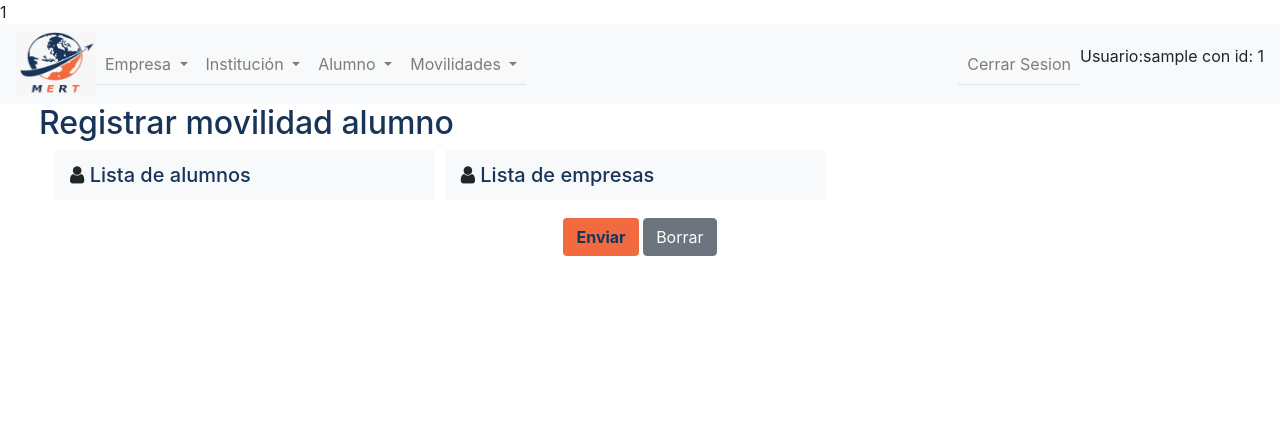
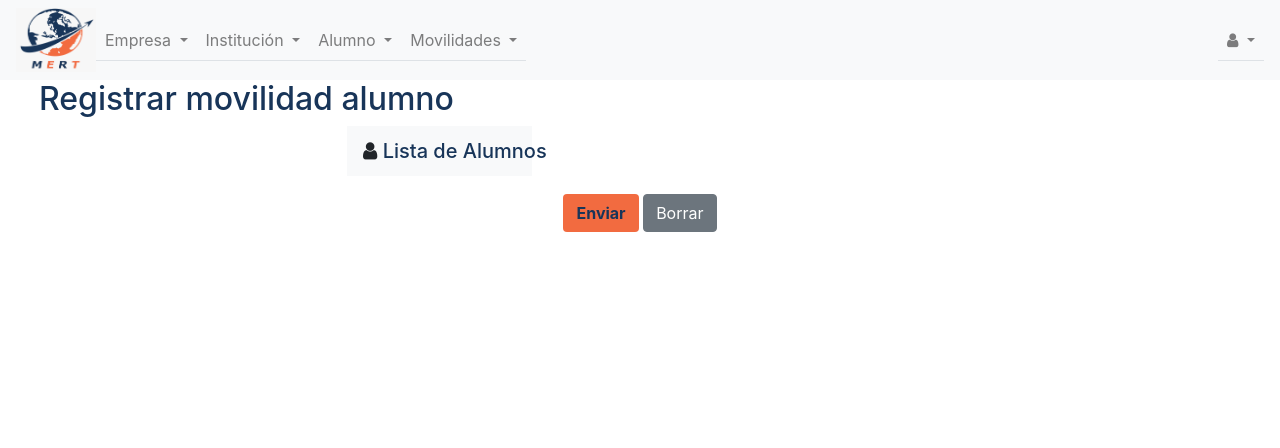
Before and after one commit to CocheAmarillo/ProyectoDWCS, a PHP site: page /movilidades.php?tipo=1 in a window 1280 px wide. Shown: the top 448 px of the page. Run offline with PHP 8.4, Linux system fonts and the light colour scheme; the visitor is signed in with stand-in values (Sample User, id 1).

Commit message:
estilo movilidades y enlace usuario cabecera

```diff
--- a/vista/cabecera.php
+++ b/vista/cabecera.php
@@ -82,8 +82,16 @@ if (comprobar_sesion()) {
             <?php
             if ($registrado == true) { ?>
                 <ul class="navbar-nav mr-auto nav-tabs">
-                    <li class="nav-item">
-                        <a class="nav-link" onclick="confirmLogOut()" href="#">Cerrar Sesion</a>
+                    <li class="nav-item dropdown">
+                        <a class="nav-link dropdown-toggle" href="#" id="navbarDropdown" role="button" data-toggle="dropdown" aria-haspopup="true" aria-expanded="false">
+                            <i class="fa fa-user"></i>
+                        </a>
+                        <div class="dropdown-menu dropdown-menu-right">
+                            <a class="dropdown-item text-center" onclick="usuario()"><?php echo $_SESSION['usuario'] ?></a>
+                            <a class="nav-link text-center" onclick="editarPerfil()" href="#">Editar Perfil</a>
+                            <a class="nav-link text-center" onclick="confirmLogOut()" href="#">Cerrar Sesion</a>
+                        </div>
+
                     </li>
                 </ul>
 
@@ -96,13 +104,6 @@ if (comprobar_sesion()) {
             <?php } ?>
         </div>
 
-        <?php if ($registrado == true) { ?>
-            <form class="form-inline my-2 my-lg-0">
-
-                <p>Usuario:<?php echo $_SESSION['usuario'] . " con id: " . $_SESSION['id_socio']; ?> </p>
-
-            </form>
-        <?php } ?>
 
     </div>
 </nav>
--- a/vista/movilidades.php
+++ b/vista/movilidades.php
@@ -13,9 +13,7 @@ if (!comprobar_sesion()) {
 }
 
 if ($_SERVER["REQUEST_METHOD"] == "GET") {
-    $tipo=$_GET['tipo'];
-    echo $tipo;
-
+    $tipo = $_GET['tipo'];
 }
 ?>
 
@@ -54,26 +52,53 @@ if ($_SERVER["REQUEST_METHOD"] == "GET") {
 
 
                 <div class="form-row text-center container-fluid">
-                    <div id="titulo2" class="col-md-4">
+                    <div class="col-sm-3"></div>
+
+                    <div id="titulo2" class="col-md-2">
                         <h3>
                             <nav class="navbar navbar-light bg-light ">
                                 <a class="navbar-brand">
                                     <i class="fa fa-user"></i>
-                                    <span id="info">Lista de alumnos</span>
+                                    <span id="info">Lista de Alumnos</span>
                                 </a>
                             </nav>
                         </h3>
                     </div>
+                    <div class="col-sm-2"></div>
+
+                    <?php
+                    if ($tipo == "empresa") {
+                    ?>
+                        <div id="titulo2" class="col-md-4">
+                            <h3>
+                                <nav class="navbar navbar-light bg-light">
+                                    <a class="navbar-brand">
+                                        <i class="fa fa-user"></i>
+                                        <span id="info">Lista de Empresas</span>
+                                    </a>
+                                </nav>
+                            </h3>
+                        </div>
+                    <?php
+                    }
+                    ?>
+
+                    <?php
+                    if ($tipo == "institucion") {
+                    ?>
                     <div id="titulo2" class="col-md-4">
                         <h3>
                             <nav class="navbar navbar-light bg-light">
                                 <a class="navbar-brand">
                                     <i class="fa fa-user"></i>
-                                    <span id="info">Lista de empresas</span>
+                                    <span id="info">Lista de Instituciones</span>
                                 </a>
                             </nav>
                         </h3>
                     </div>
+                    <?php
+                    }
+                    ?>
                 </div>
 
 
```
